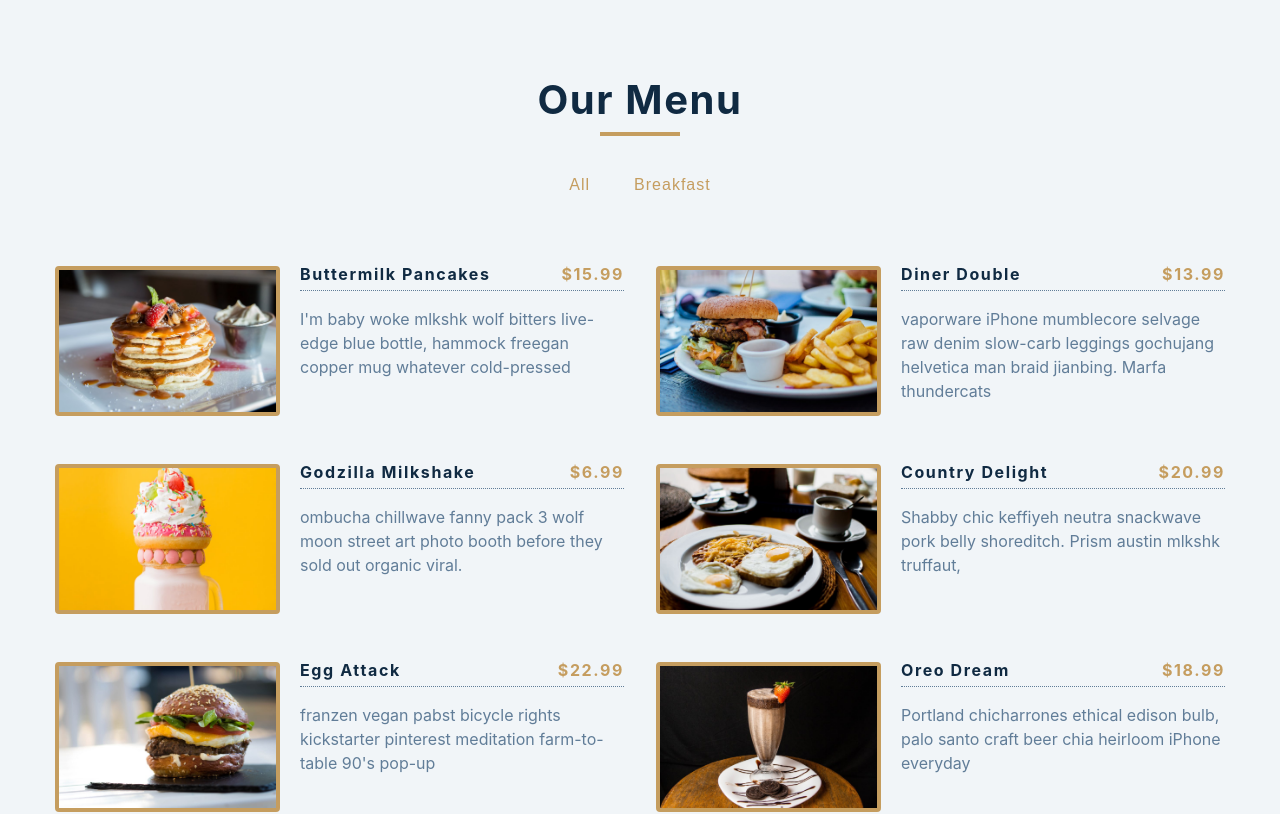
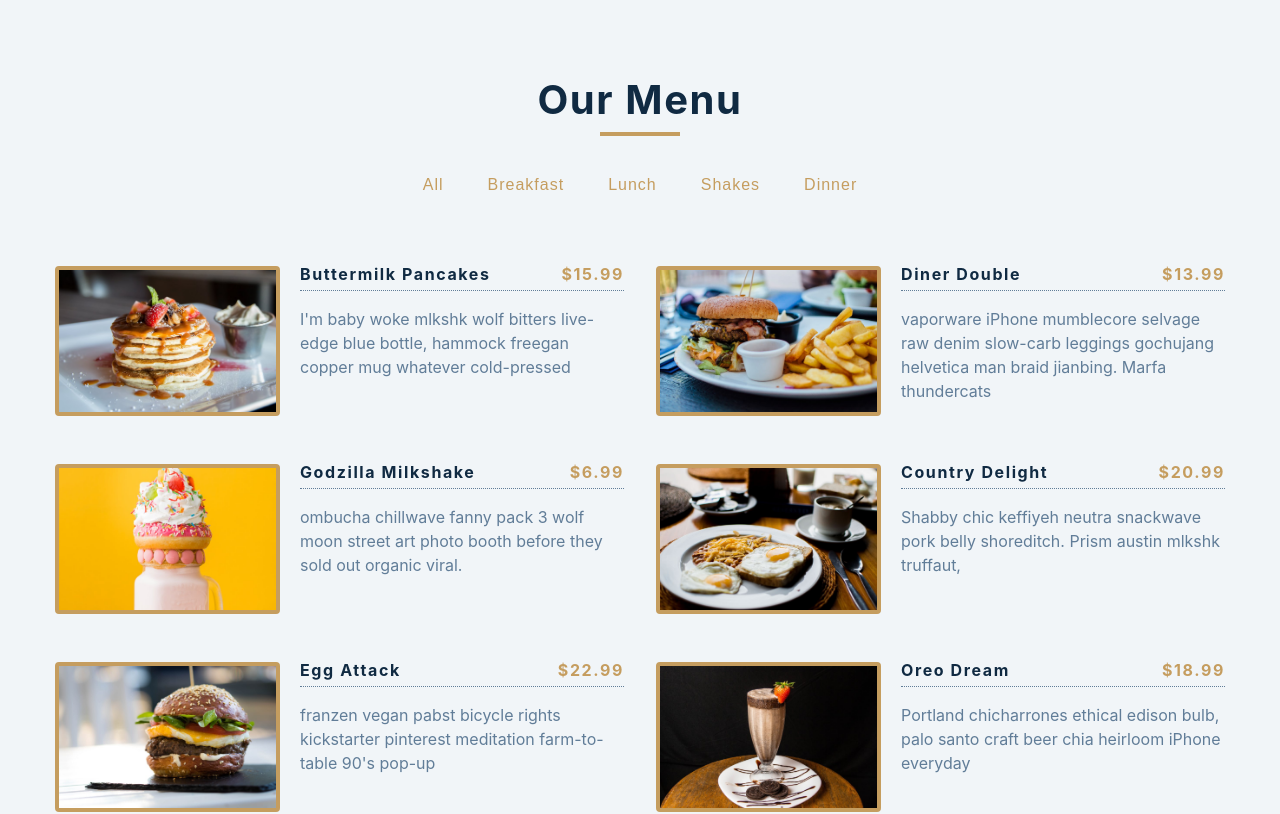
Before and after one commit to MaianneThornton/react-menu-project, a React (Create React App) app: page / in a window 1280 px wide. Shown: the top 814 px of the page. Built offline with nearby package versions, Linux system fonts and the light colour scheme.

Commit message:
Added dynamic functionality so that the page is effortlessly kept up to date. Initial version of project complete. Added dynamic functionality to keep the site effortless updated. Initial version of project is complete.

```diff
--- a/src/App.js
+++ b/src/App.js
@@ -3,9 +3,26 @@ import Menu from './Menu';
 import Categories from './Categories';
 import items from './data';
 
+// dynamically sets up functionality so we only get unique categories from the list | creates an array (.map) that displays all of the categories then filters out duplicated categories using new Set
+const allCategories = ["all",...new Set(items.map((item) => item.category))];
+console.log(allCategories);
+
 function App() {
   const [menuItems, setMenuItems] = useState(items);
-  const [categories, setCategories] = useState([]);
+  const [categories, setCategories] = useState(allCategories);
+  // using setMenuItems to change the list that is displayed when filtering by category
+  const filterItems = (category) => {
+    // if category = all set menuItems back to default items array
+    if (category === "all"){
+      setMenuItems(items);
+      return;
+    }
+    // if the item category property matches the string being passed in return that item to the newItems array
+    const newItems = items.filter((item)=> item.category === category)
+    // passing in the newItems prop to the setMenuItems array
+    setMenuItems(newItems)
+  };
+
   return (
     <main>
       <section className="menu section">
@@ -13,7 +30,12 @@ function App() {
           <h2>our menu</h2>
           <div className="underline"></div>
         </div>
-        <Categories />
+        {/* Used in the manual method */}
+        {/* passing in the filterItems prop */}
+        {/* <Categories filterItems={filterItems}/> */}
+        {/* passing in the categories prop and the filterItems prop to use them  */}
+        <Categories categories={categories} filterItems={filterItems}/>
+
         {/* passing in the menuItems prop to access the data in the menu */}
         <Menu items={menuItems}/>
       </section>
--- a/src/Categories.js
+++ b/src/Categories.js
@@ -1,15 +1,32 @@
 import React from 'react';
 
-// manual approach
-const Categories = ({ filterItems }) => {
+// // manual approach
+// const Categories = ({ filterItems }) => {
+//   return (
+//     <div className="btn-container">
+//       <button className="filter-btn" onClick={() => filterItems("all")}>
+//         all
+//       </button>
+//       <button className="filter-btn" onClick={() => filterItems("breakfast")}>
+//         breakfast
+//       </button>
+//     </div>
+//   );
+// };
+// dynamic approach (in sync with the data, any changes added to the data.js is immediately represented on the page)
+// passing in the categories prop from app.js
+const Categories = ({ categories, filterItems }) => {
   return (
     <div className="btn-container">
-      <button className="filter-btn" onClick={() => filterItems("all")}>
-        all
-      </button>
-      <button className="filter-btn" onClick={() => filterItems("breakfast")}>
-        breakfast
-      </button>
+      {/* creating a new array and returning a button for each category */}
+      {categories.map((category, index) => {
+        return (
+          // onClick return only the items that match the category clicked
+          <button type="button" className="filter-btn" key="{index}" onClick={()=> filterItems(category)}>
+            {category}
+          </button>
+        )
+      })}
     </div>
   );
 };
--- a/src/data.js
+++ b/src/data.js
@@ -71,5 +71,13 @@ const menu = [
     img: './images/item-9.jpeg',
     desc: `skateboard fam synth authentic semiotics. Live-edge lyft af, edison bulb yuccie crucifix microdosing.`,
   },
+  {
+    id: 10,
+    title: 'quarantine buddy',
+    category: 'dinner',
+    price: 99.99,
+    img: './images/item-9.jpeg',
+    desc: `skateboard fam synth authentic semiotics. Live-edge lyft af, edison bulb yuccie crucifix microdosing.`,
+  },
 ];
 export default menu;
```
